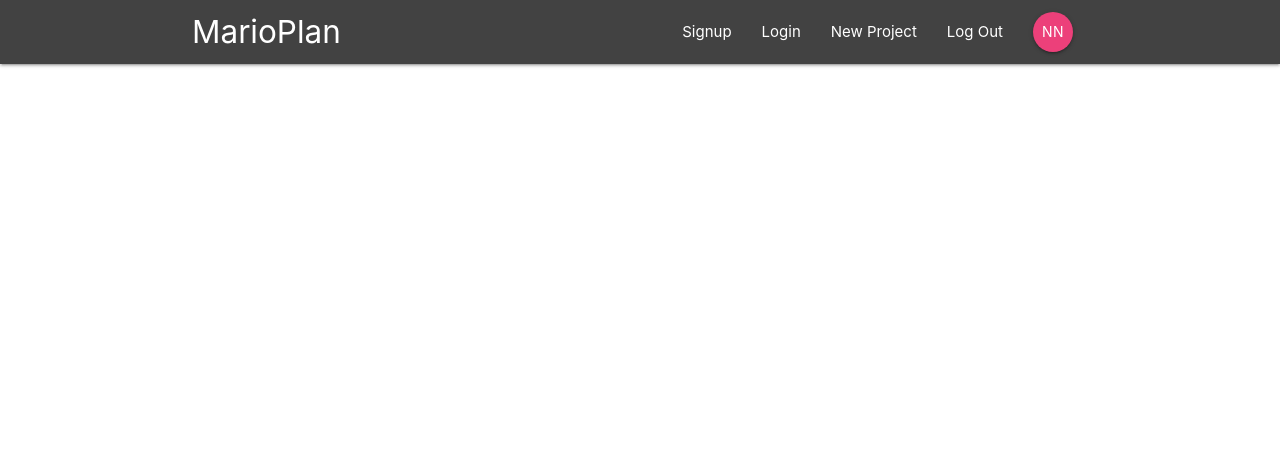
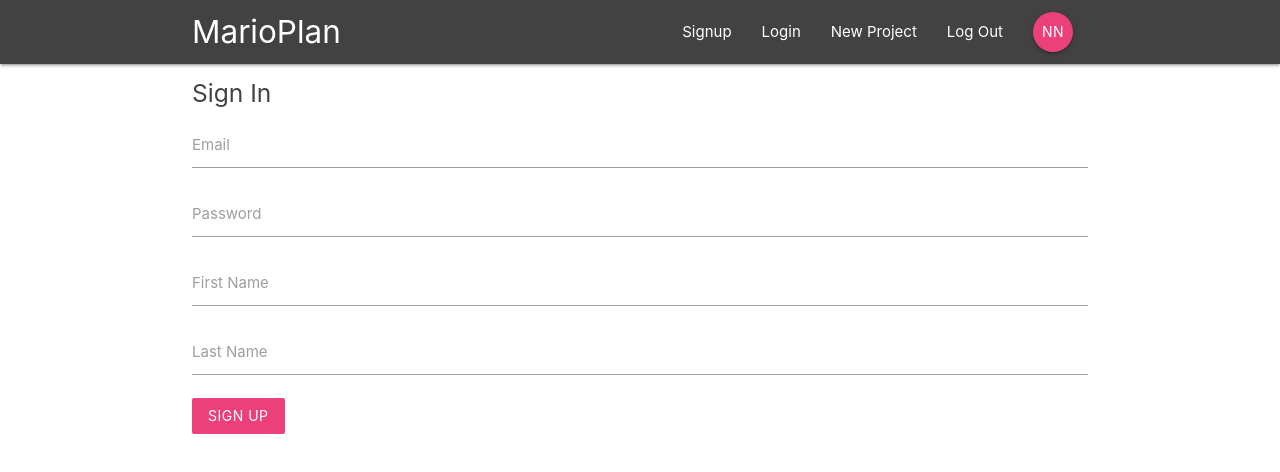
Before and after one commit to davidcoelho03/React-Redux-Firebase-App-Tutorial, a React (Create React App) app in the folder marioplan/: page /signup in a window 1280 px wide. Shown: the top 472 px of the page. Built offline with nearby package versions, Linux system fonts and the light colour scheme.

Commit message:
lesson no 8 - Login & Signup Components: - Added Compiled and minified JavaScript in index.html - Created new SignIn and SignOut forms

```diff
--- a/marioplan/public/index.html
+++ b/marioplan/public/index.html
@@ -19,5 +19,7 @@
   <body>
     <noscript>You need to enable JavaScript to run this app.</noscript>
     <div id="root"></div>
+    <!-- Compiled and minified JavaScript -->
+    <script src="https://cdnjs.cloudflare.com/ajax/libs/materialize/1.0.0/js/materialize.min.js"></script>
   </body>
 </html>
--- a/marioplan/src/App.js
+++ b/marioplan/src/App.js
@@ -3,6 +3,8 @@
 import Navbar from './components/layout/Navbar'
 import Dashboard from './components/dashboard/Dashboard'
 import ProjectDetails from './components/projects/ProjectDetails'
+import SignIn from './components/auth/SignIn'
+import SignUp from './components/auth/SignUp'
 
 class App extends Component {
   render() {
@@ -13,6 +15,8 @@
             <Switch>
                 <Route exact path='/' component={Dashboard}/>
                 <Route path='/project/:id' component={ProjectDetails}/>
+                <Route path='/signin' component={SignIn}/>
+                <Route path='/signup' component={SignUp}/>
             </Switch>
           </div>
         </BrowserRouter>
--- a/marioplan/src/components/auth/SignIn.js
+++ b/marioplan/src/components/auth/SignIn.js
@@ -0,0 +1,39 @@
+import React, {Component} from 'react';
+
+class SignIn extends Component {
+    state = {
+        email: '',
+        password: ''
+    }
+    handleChange = (e) => {
+        this.setState({
+            [e.target.id]: e.target.value
+        })
+    }
+    handleSubmit = (e) => {
+        e.preventDefault();
+        console.log(this.state);
+    }
+    render() {
+        return (
+            <div className="container">
+                <form onSubmit={this.handleSubmit} className="white">
+                    <h5 className="grey-text text-darken-3">Sign In</h5>
+                    <div className="input-field">
+                        <label htmlFor="email">Email</label>
+                        <input type="email" id="email" onChange={this.handleChange} />
+                    </div>
+                    <div className="input-field">
+                        <label htmlFor="password">Password</label>
+                        <input type="password" id="password" onChange={this.handleChange} />
+                    </div>
+                    <div className="input-field">
+                        <button className="btn pink lighten-1 z-depth-0">Login</button>
+                    </div>
+                </form>
+            </div>
+        );
+    }
+}
+
+export default SignIn;
--- a/marioplan/src/components/auth/SignUp.js
+++ b/marioplan/src/components/auth/SignUp.js
@@ -0,0 +1,49 @@
+import React, {Component} from 'react';
+
+class SignUp extends Component {
+    state = {
+        email: '',
+        password: '',
+        firstName: '',
+        lastName: ''
+    }
+    handleChange = (e) => {
+        this.setState({
+            [e.target.id]: e.target.value
+        })
+    }
+    handleSubmit = (e) => {
+        e.preventDefault();
+        console.log(this.state);
+    }
+    render() {
+        return (
+            <div className="container">
+                <form onSubmit={this.handleSubmit} className="white">
+                    <h5 className="grey-text text-darken-3">Sign In</h5>
+                    <div className="input-field">
+                        <label htmlFor="email">Email</label>
+                        <input type="email" id="email" onChange={this.handleChange} />
+                    </div>
+                    <div className="input-field">
+                        <label htmlFor="password">Password</label>
+                        <input type="password" id="password" onChange={this.handleChange} />
+                    </div>
+                    <div className="input-field">
+                        <label htmlFor="firstName">First Name</label>
+                        <input type="text" id="firstName" onChange={this.handleChange} />
+                    </div>
+                    <div className="input-field">
+                        <label htmlFor="lastName">Last Name</label>
+                        <input type="text" id="lastName" onChange={this.handleChange} />
+                    </div>
+                    <div className="input-field">
+                        <button className="btn pink lighten-1 z-depth-0">Sign Up</button>
+                    </div>
+                </form>
+            </div>
+        );
+    }
+}
+
+export default SignUp;
```
